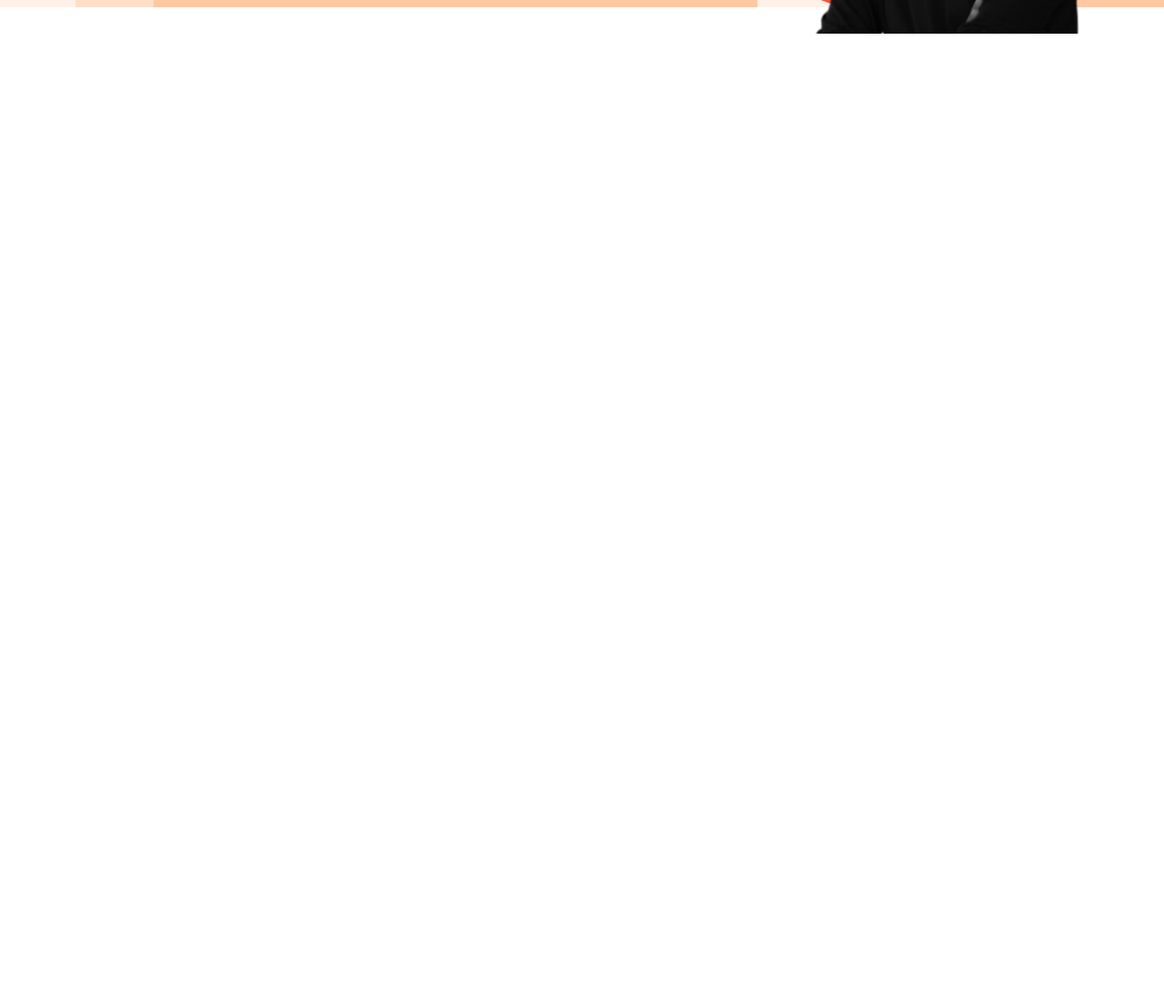
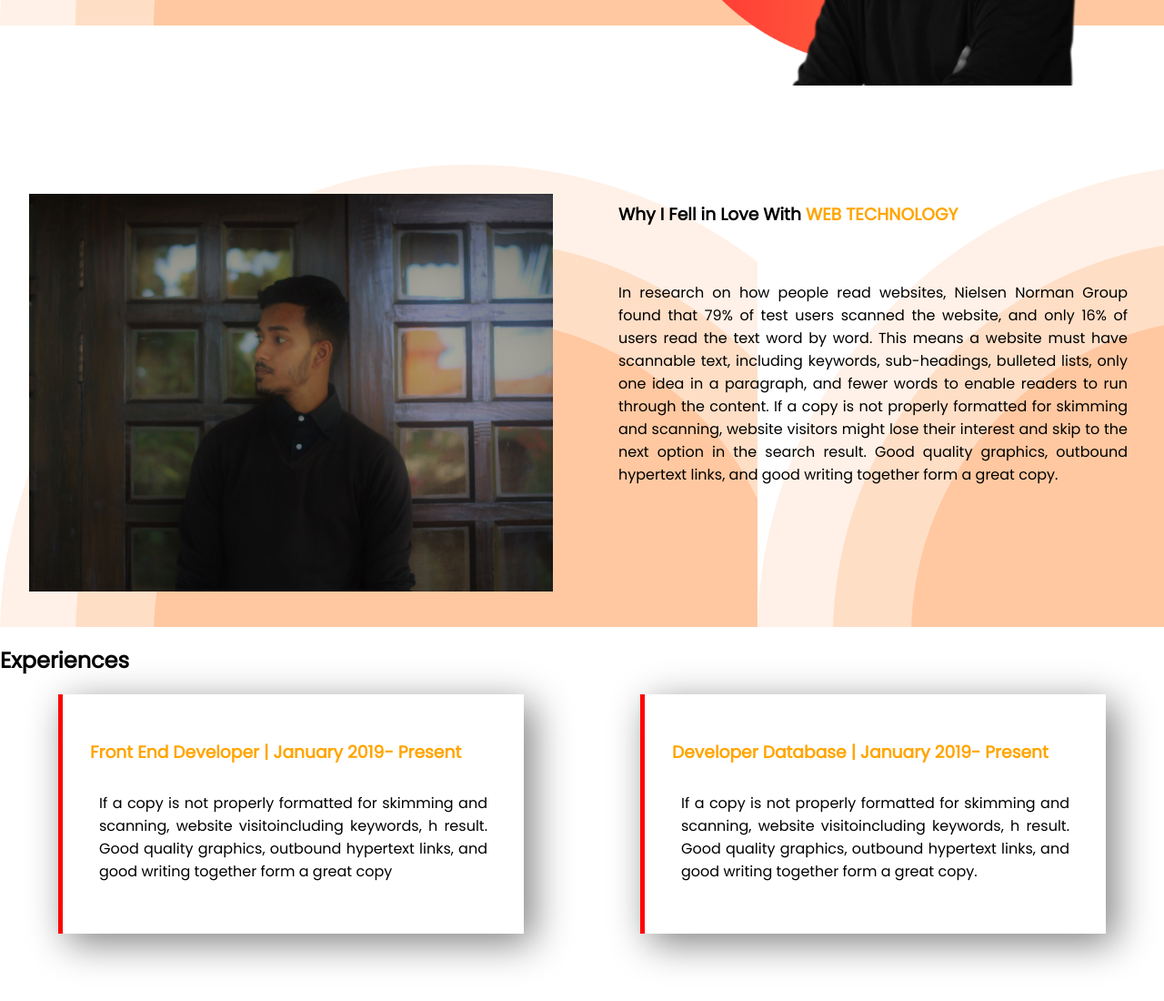
Before and after one commit to khanshihab19/developer-portfolio, a plain HTML site: page index.html in a window 1280 px wide. Shown: the part 540-1640 px from the top of the page at 91% size. Before the commit the page ends 800 px from the top, so only its background shows below. Drawn offline with Linux system fonts and the light colour scheme.

Commit message:
code added

```diff
--- a/index.html
+++ b/index.html
@@ -14,7 +14,7 @@
 
 <body>
 
-    <section class="top-banner">
+    <section class="top-banner flexible-container">
         <div class="half-width">
             <h1>Welcome to</h1>
             <h1> <span class="orange-color">shihab</span> World!</h1>
@@ -30,6 +30,63 @@
             <img src="images/picture.png" alt="">
         </div>
     </section>
+    <section class="top-banner flexible-container">
+        <div class="container">
+            <img src="images/IMG_0299.JPG" alt="">
+        </div>
+        <div class="container">
+            <h3>Why I Fell in Love With <span class="tech">WEB TECHNOLOGY</span></h3>
+            <p>In research on how people read websites, Nielsen Norman Group found that 79% of test users scanned the
+                website, and only 16% of users read the text word by word.
+
+                This means a website must have scannable text, including keywords, sub-headings, bulleted lists, only
+                one idea in a paragraph, and fewer words to enable readers to run through the content.
+                If a copy is not properly formatted for skimming and scanning, website visitors might lose their
+                interest and skip to the next option in the search result. Good quality graphics, outbound hypertext
+                links, and good writing together form a great copy.</p>
+        </div>
+    </section>
+
+    <section class="ex">
+
+        <h2>Experiences</h2>
+
+        <div class="flexible-container">
+
+
+            <div class=" experience-shadow">
+                <h3 class="orange-color">Front End Developer | January 2019- Present</h3>
+
+                <p>If a copy is not properly formatted for skimming and scanning, website visitoincluding keywords,
+                    h result. Good quality graphics, outbound hypertext links, and
+                    good
+                    writing together form a great copy
+                </p>
+            </div>
+
+            <div class=" experience-shadow">
+                <h3 class="orange-color"> Developer Database | January 2019- Present</h3>
+
+                <p>If a copy is not properly formatted for skimming and scanning, website visitoincluding keywords,
+                    h result. Good quality graphics, outbound hypertext links, and
+                    good
+                    writing together form a great copy.</p>
+                <div>
+                </div>
+
+
+    </section>
+
+
+
+
+
+
+
+
+
+
+
 
 
 </body>
--- a/style.css
+++ b/style.css
@@ -1,6 +1,7 @@
 body {
     font-family: 'Poppins', sans-serif;
     margin: 0;
+
 }
 
 h1 {
@@ -11,13 +12,13 @@ h1 {
     color: orange;
 }
 
-section {
+.flexible-container {
     display: flex;
 }
 
 .half-width {
     width: 50%;
-    padding-left: 5%;
+    padding-left: 2%;
 }
 
 .half-width img {
@@ -42,5 +43,59 @@ section {
 .top-banner {
     background-image: url(images/header_bg.png);
     background-repeat: repeat-x;
-    margin-top: 30px;
+    margin-top: 50px;
 }
+
+.web img {
+    width: 60%;
+    height: 70%;
+}
+
+.web-text {
+    margin-left: 40px;
+    padding: 15px;
+}
+
+.container {
+    width: 50%
+}
+
+.container img {
+    width: 90%;
+    padding: 5%;
+}
+
+.container h3 {
+    margin-top: 40px;
+    font-weight: 700;
+    padding-left: 40px;
+
+}
+
+.container p {
+    text-align: justify;
+    padding: 40px;
+    text-shadow: #c7860f
+}
+
+.tech {
+    color: orange;
+}
+
+.experience-shadow {
+    box-shadow: 10px 10px 40px gray;
+    width: 40%;
+    margin-left: 5%;
+    margin-right: 5%;
+    padding: 30px;
+    border-left: 5px solid red;
+}
+
+.experience-shadow p {
+    text-align: justify;
+    padding: 10px;
+}
+
+.ex {
+    margin-bottom: 300px;
+}
```
Also changed, not shown: images/IMG_0299.JPG (added), images/ex-image.png (added).
